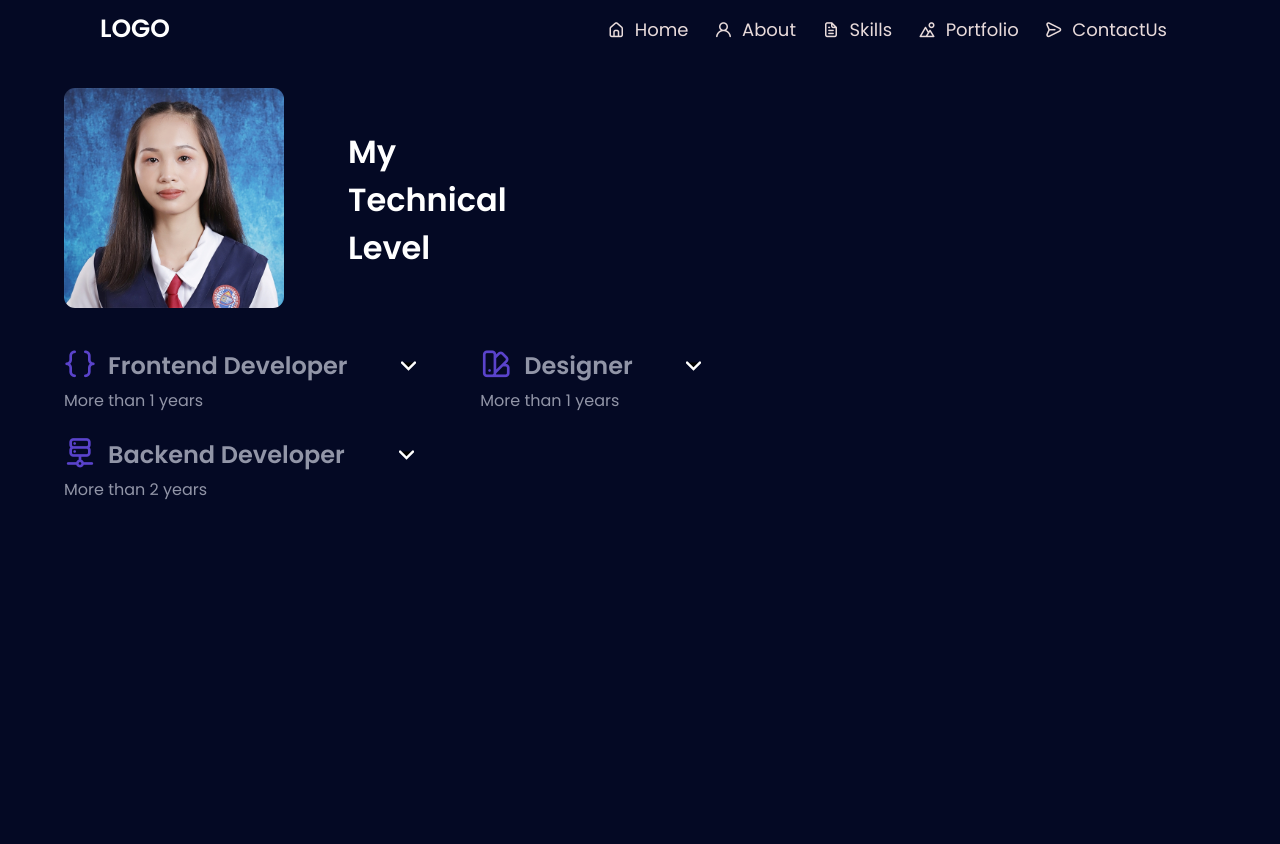
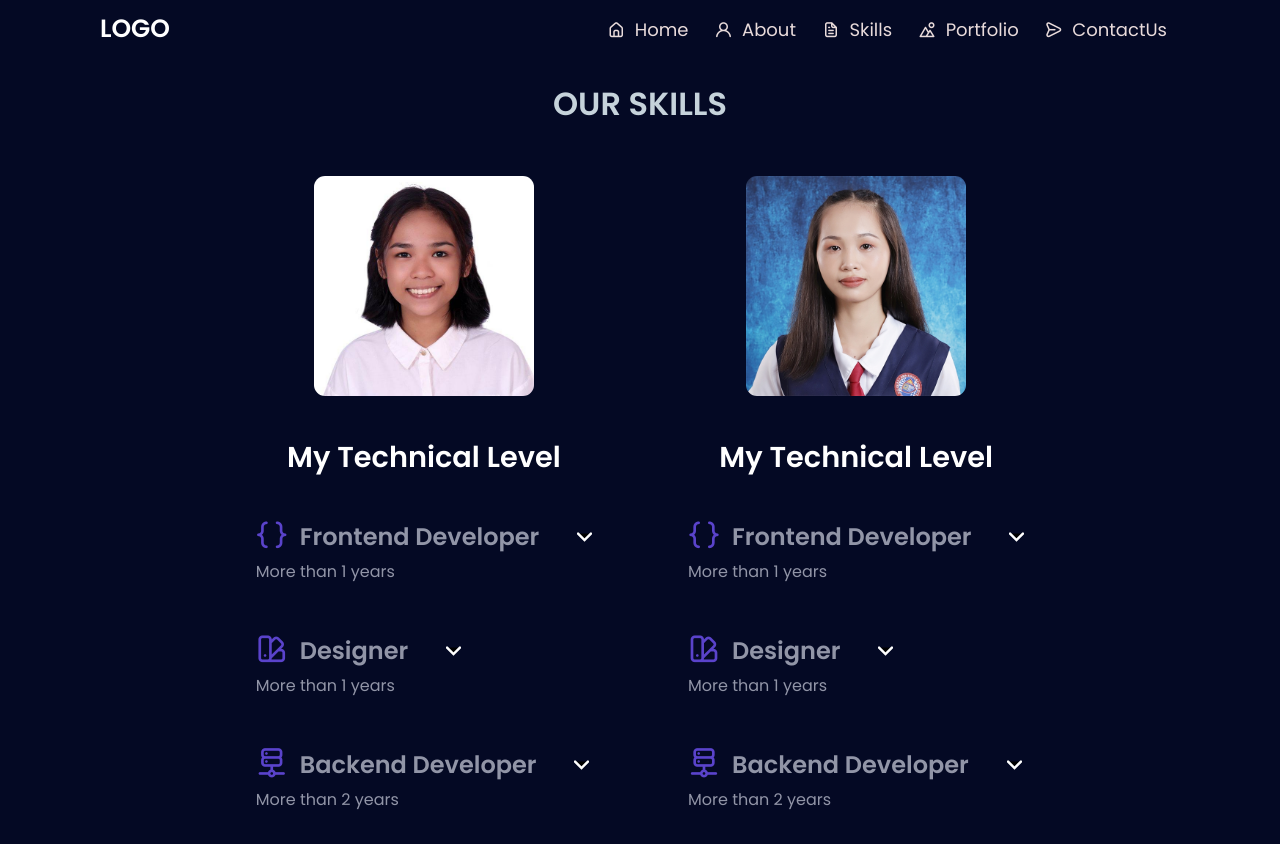
Before and after one commit to Roonnnaaaa/Balangat_Hugo_Web_Profile, a PHP site: page /skills.html in a window 1280 px wide. Before the commit the page ends 500 px from the top, so only its background shows below. Run offline with PHP 8.4, Linux system fonts and the light colour scheme.

Commit message:
I edited some parts in Skills page

```diff
--- a/css/main.css
+++ b/css/main.css
@@ -460,42 +460,51 @@ nav ul li a:active{
 
 
 /*==================== SKILLS ====================*/
+.ourskills-title{
+    text-align: center;
+    color: #c6d3db;
+    padding-top: 5rem;
+}
+.ourskills{
+    display: flex;
+    justify-content: center;
+    width: 100%;
+    flex-wrap: wrap;
+    white-space: nowrap;
+}
 .Myskills{
-    margin-top: 5.5rem;
-    width: 100%;
+    padding: 0 3rem;
+    margin-top: 3rem;
     min-height: fit-content;
     display: flex;
-    flex-direction: row;
+    flex-direction: column;
     flex-wrap: wrap;
-    align-items: flex-start;
+    align-items: center;
 }
 .Myskills img{
     height: 220px;
     border-radius: 5%;
-    margin-left: 4rem;
 }
 .title-skills{
     color: #fff;
     margin-top: 2.5rem;
-    font-size: 2rem;
-    margin-left: 4rem;
+    font-size: 1.8rem;
     display: flex;
     position: relative;
 }
 .faq1-content{
     padding: 0;
     width: 100%;
-    max-width: 61%;
     padding: 1.5rem 0;
     text-align: left;
     display: flex;
-    flex-direction: row;
+    flex-direction: column;
     flex-wrap: wrap;
+
 }
 .faq1{
     color: #bcbfcfc4;
     max-width: 900px;
-    padding-left: 4rem;
     margin-top: 1rem;
     padding-bottom: 0.5rem;
     cursor: pointer;
@@ -525,7 +534,7 @@ nav ul li a:active{
     transform: rotate(180deg);
 }
 svg{
-    margin-left: 3rem;
+    margin-left: 2rem;
     margin-bottom: 0.2rem;
     transition: transform .5s ease-in;
 }
--- a/skills.html
+++ b/skills.html
@@ -69,9 +69,13 @@
 	</nav>
 
     <!--==================== FRONT PAGE ====================-->
-    <section class="Myskills">
-        <img src="img/Balangat.jpg">
-        <h2 class="title-skills">My <br> Technical <br> Level</h2>
+    <div class="ourskills-title">
+        <h1>OUR SKILLS</h1>
+    </div>
+    <div class="ourskills">
+        <div class="Myskills">
+            <img src="img/Hugo.jpg">
+            <h2 class="title-skills">My Technical Level</h2>
             <div class="faq1-content">
                 <div class="faq1">
                     <div class="question">
@@ -225,7 +229,166 @@
                     </div>
                 </div>
             </div>
-    </section>
+        </div>
+        <div class="Myskills">
+            <img src="img/Balangat.jpg">
+            <h2 class="title-skills">My Technical Level</h2>
+            <div class="faq1-content">
+                <div class="faq1">
+                    <div class="question">
+                        <i class="uil uil-brackets-curly skills-icon"></i>
+                        <h3>Frontend Developer
+                            <svg width="15" height="10" viewBox="0 0 42 25">
+                            <path d="M3 3L21 21L39 3" stroke="white" stroke-width="7" stroke-linecap="round"/>
+                            </svg>
+                        </h3>
+                    </div>
+                    <div class="question-p">
+                        <p>More than 1 years</p>
+                    </div>
+                    <div class="answer">
+                        <div class="skills-list grid">
+                            <div class="skills-data">
+                                <div class="skills-titles">
+                                    <h3 class="skills-name">HTML</h3>
+                                    <span class="skills-number">50%</span>
+                                </div>
+                                <div class="skills-bar">
+                                    <span class="skills-percentage skills-html"></span>
+                                </div>
+                            </div>
+
+                            <div class="skills-data">
+                                <div class="skills-titles">
+                                    <h3 class="skills-name">CSS</h3>
+                                    <span class="skills-number">80%</span>
+                                </div>
+                                <div class="skills-bar">
+                                    <span class="skills-percentage skills-css"></span>
+                                </div>
+                            </div>
+
+                            <div class="skills-data">
+                                <div class="skills-titles">
+                                    <h3 class="skills-name">JavaScript</h3>
+                                    <span class="skills-number">60%</span>
+                                </div>
+                                <div class="skills-bar">
+                                    <span class="skills-percentage skills-js"></span>
+                                </div>
+                            </div>
+                        </div>
+                    </div>
+                </div>
+                <br>
+                <div class="faq1">
+                    <div class="question">
+                        <i class="uil uil-swatchbook skills-icon"></i>
+                        <h3>Designer
+                            <svg width="15" height="10" viewBox="0 0 42 25">
+                            <path d="M3 3L21 21L39 3" stroke="white" stroke-width="7" stroke-linecap="round"/>
+                            </svg>
+                        </h3>
+                    </div>
+                    <div class="question-p">
+                        <p>More than 1 years</p>
+                    </div>
+                    <div class="answer">
+                        <div class="skills-list grid">
+
+                            <div class="skills-data">
+                                <div class="skills-titles">
+                                    <h3 class="skills-name">Figma</h3>
+                                    <span class="skills-number">80%</span>
+                                </div>
+                                <div class="skills-bar">
+                                    <span class="skills-percentage skills-figma"></span>
+                                </div>
+                            </div>
+
+                            <div class="skills-data">
+                                <div class="skills-titles">
+                                    <h3 class="skills-name">Sketch</h3>
+                                    <span class="skills-number">20%</span>
+                                </div>
+                                <div class="skills-bar">
+                                    <span class="skills-percentage skills-sketch"></span>
+                                </div>
+                            </div>
+
+                            <div class="skills-data">
+                                <div class="skills-titles">
+                                    <h3 class="skills-name">Photoshop</h3>
+                                    <span class="skills-number">50%</span>
+                                </div>
+                                <div class="skills-bar">
+                                    <span class="skills-percentage skills-photoshop"></span>
+                                </div>
+                            </div>
+
+                            <div class="skills-data">
+                                <div class="skills-titles">
+                                    <h3 class="skills-name">Adobe</h3>
+                                    <span class="skills-number">25%</span>
+                                </div>
+                                <div class="skills-bar">
+                                    <span class="skills-percentage skills-adobe"></span>
+                                </div>
+                            </div>
+                        </div>
+                    </div>
+                </div>
+                <br>
+                <div class="faq1">
+                    <div class="question">
+                        <i class="uil uil-server-network skills-icon"></i>
+                        <h3>Backend Developer
+                            <svg width="15" height="10" viewBox="0 0 42 25">
+                            <path d="M3 3L21 21L39 3" stroke="white" stroke-width="7" stroke-linecap="round"/>
+                            </svg>
+                        </h3>
+                    </div>
+                    <div class="question-p">
+                        <p>More than 2 years</p>
+                    </div>
+                    <div class="answer">
+                        <div class="skills-list grid">
+                            <div class="skills-data">
+                                <div class="skills-titles">
+                                    <h3 class="skills-name">JavaScript</h3>
+                                    <span class="skills-number">30%</span>
+                                </div>
+                                <div class="skills-bar">
+                                    <span class="skills-percentage skills-backJS"></span>
+                                </div>
+                            </div>
+
+                            <div class="skills-data">
+                                <div class="skills-titles">
+                                    <h3 class="skills-name">NODE JS</h3>
+                                    <span class="skills-number">30%</span>
+                                </div>
+                                <div class="skills-bar">
+                                    <span class="skills-percentage skills-nodejs"></span>
+                                </div>
+                            </div>
+
+                            <div class="skills-data">
+                                <div class="skills-titles">
+                                    <h3 class="skills-name">JAVA</h3>
+                                    <span class="skills-number">60%</span>
+                                </div>
+                                <div class="skills-bar">
+                                    <span class="skills-percentage skills-java"></span>
+                                </div>
+                            </div>
+                        </div>
+                    </div>
+                </div>
+            </div>
+        </div>
+    </div>
+
     <!--==================== READ MORE ====================-->
 
 </body>
```
Lines whose indentation alone changed are shown as unchanged.
